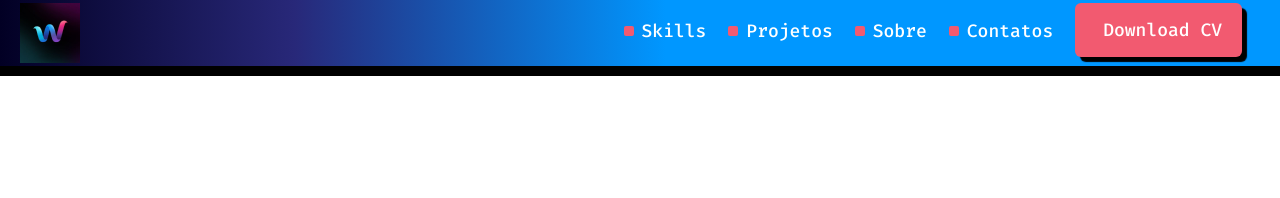
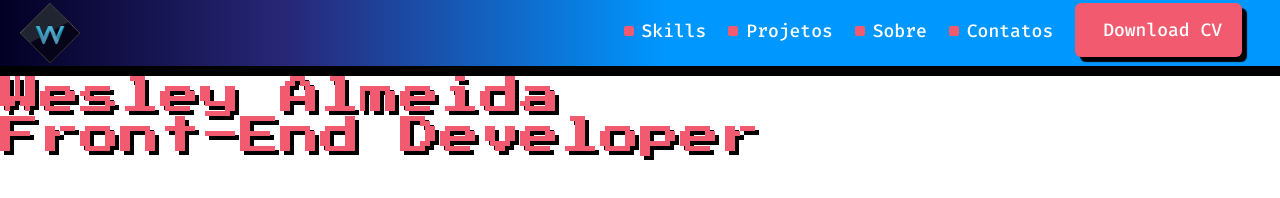
Before and after one commit to geraldocoil/Portifolio, a plain HTML site: page index.html in a window 1280 px wide. Drawn offline with Linux system fonts and the light colour scheme.

Commit message:
Create the title component

```diff
--- /dev/null
+++ b/Css/components/title.css
@@ -0,0 +1,11 @@
+img{
+    height: 60px;
+    width: 60px;
+}
+
+h1 {
+    font-family: 'Press Start 2P',sans-serif;
+    font-size: 40px;
+    color: #F25A70;
+    text-shadow: 4px 4px 0px black;
+}
--- a/index.html
+++ b/index.html
@@ -8,20 +8,17 @@
 
     <link rel="preconnect" href="https://fonts.googleapis.com">
     <link rel="preconnect" href="https://fonts.gstatic.com" crossorigin>
-    <link href="https://fonts.googleapis.com/css2?family=Fira+Code:wght@500&display=swap" rel="stylesheet">
-    <link rel="preconnect" href="https://fonts.googleapis.com">
-    <link rel="preconnect" href="https://fonts.gstatic.com" crossorigin>
-    <link href="https://fonts.googleapis.com/css2?family=Fira+Code:wght@300&display=swap" rel="stylesheet">
-
+    <link href="https://fonts.googleapis.com/css2?family=Fira+Code:wght@300;500&family=Press+Start+2P&display=swap" rel="stylesheet">
 
     <link rel = "stylesheet" href = "Css/reset.css">
     <link rel = "stylesheet" href = "Css/index.css">
+    <link rel = "stylesheet" href = "Css/components/title.css">
 </head>
 
 <body>
     <header>
 
-        <img src = "assets/img/logo.png">
+        <img src = "assets/img/logo4.png">
         <nav> <!-- Links -->
             <a href = "" lang = "en">Skills</a>
             <a href = "">Projetos</a>
@@ -30,5 +27,7 @@
             <a id = "button" href = "" lang = "en">Download CV</a>
         </nav>
         </header>
+        <h1>Wesley Almeida</h1>
+        <h1>Front-End Developer</h1>
     </body>
 </html>
```
Also changed, not shown: Css/index.css (line endings or trailing spaces), assets/img/logo2.png (added), assets/img/logo3.png (added), assets/img/logo4.png (added).
